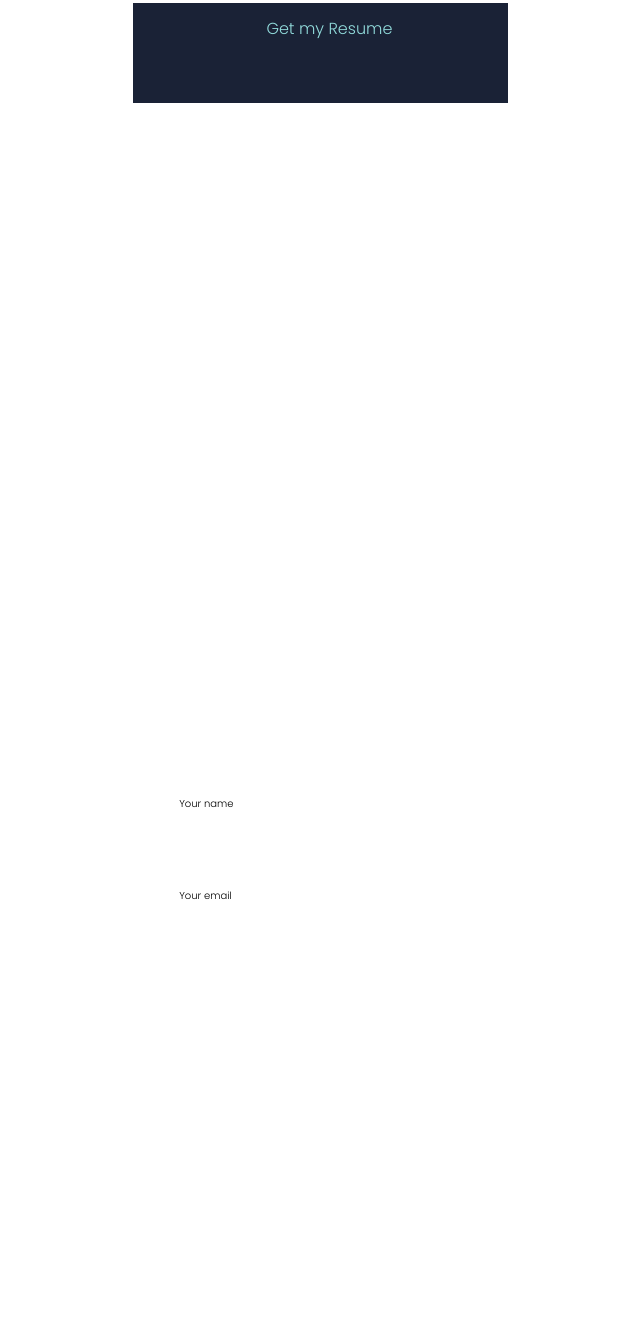
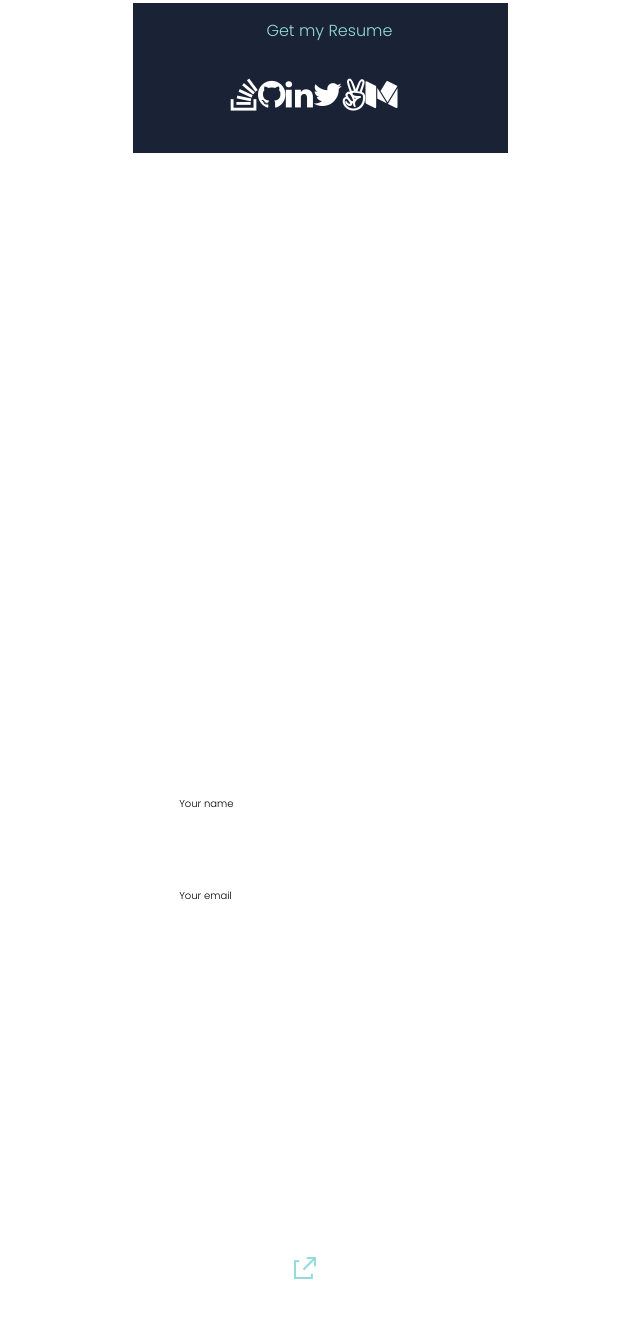
Before and after one commit to SolomonTheCoder/Microverse-Portfolio-mobile-version, a website: page index.html in a window 1280 px wide. Shown: the part 5640-6976 px from the top of the page, without its empty margins (320-960 px from the left). After the commit the page ends 6920 px from the top, so only its background shows below. Drawn offline with nearby package versions, Linux system fonts and the light colour scheme.

Commit message:
Changes maded

```diff
--- a/index.html
+++ b/index.html
@@ -167,7 +167,7 @@
           Lorem ipsum dolor sit amet, consectetur adipiscing elit, sed do
           eiusmod tempor incididunt ut labore et dolore magna.
         </div>
-        <form action="https://formspree.io/f/{form_id}" method="post">
+        <form action="https://formspree.io/f/xyyajwjz" method="post">
           <label class="name" for="name">Your name</label>
           <input
             class="form"
@@ -200,11 +200,12 @@
       </section>
       <section class="socials">
         <p>Get my Resume</p>
+        <img src="img/ic_link_teal.png" alt="" />
         <ul class="icons">
+          <i class="fa fa-stack-overflow fa-2x" aria-hidden="true"></i>
           <a href="https://github.com/SolomonTheCoder"
             ><i class="fa fa-github fa-2x" aria-hidden="true"></i
           ></a>
-          <i class="fa fa-stack-overflow fa-2x" aria-hidden="true"></i>
           <a href="https://www.linkedin.com/in/solomon-afutu-164b95255/"
             ><i class="fa fa-linkedin fa-2x" aria-hidden="true"></i
           ></a>
--- a/style.css
+++ b/style.css
@@ -300,15 +300,21 @@ label.email {
 
 .socials {
   background-color: #1a2236;
-  height: 100px;
+  height: 150px;
   justify-items: center;
 }
 
 .socials p {
-  padding-top: 13px;
+  padding-top: 15px;
   font-family: "Poppins", serif;
   color: #92dcdc;
   margin-left: 5%;
+}
+
+.socials img {
+  position: absolute;
+  left: 48%;
+  bottom: -765%;
 }
 
 .socials a {
@@ -316,9 +322,10 @@ label.email {
 }
 
 .socials ul {
+  display: flex;
+  justify-content: space-around;
   color: white;
-  padding-top: 5px;
-  position: absolute;
-  bottom: -774%;
-  left: 34%;
+  padding-top: 20px;
+  padding-left: 10px;
+  margin-right: 22px;
 }
```
Also changed, not shown: img/ic_link_teal.png (added).
